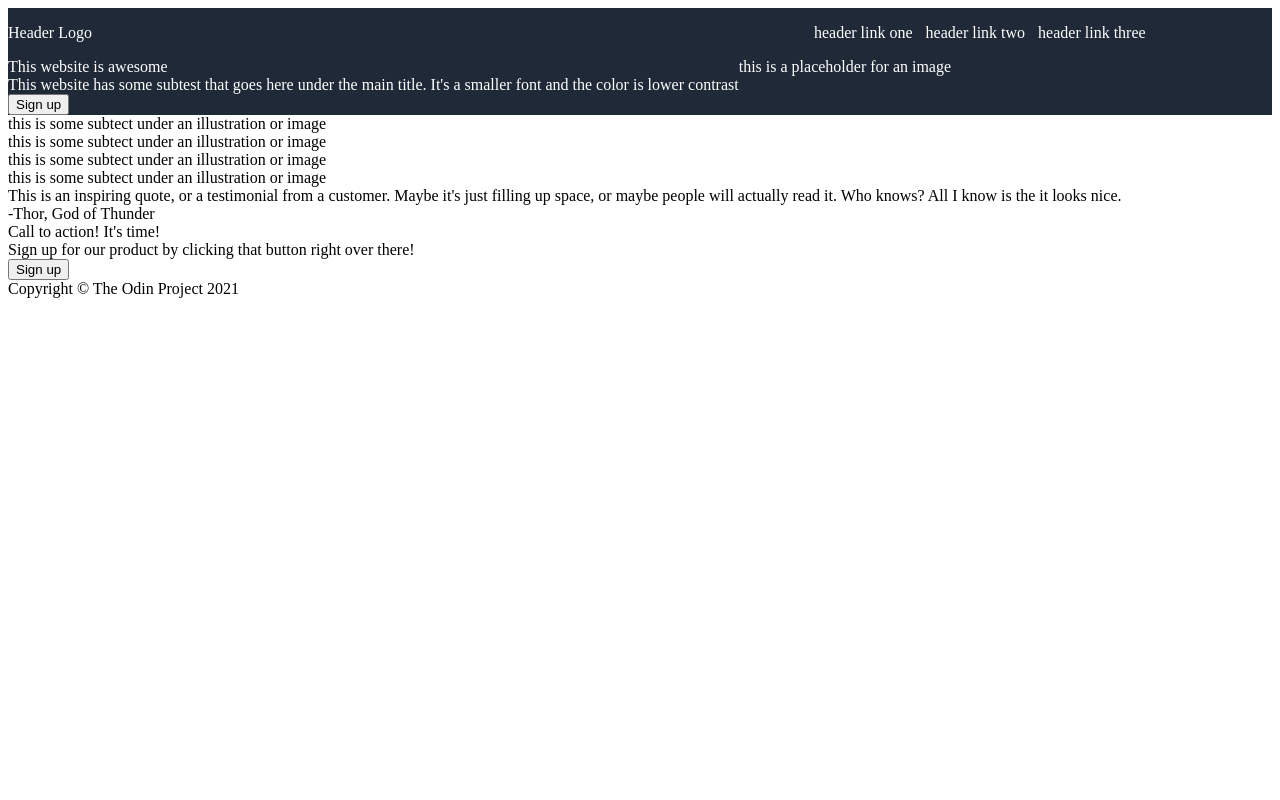
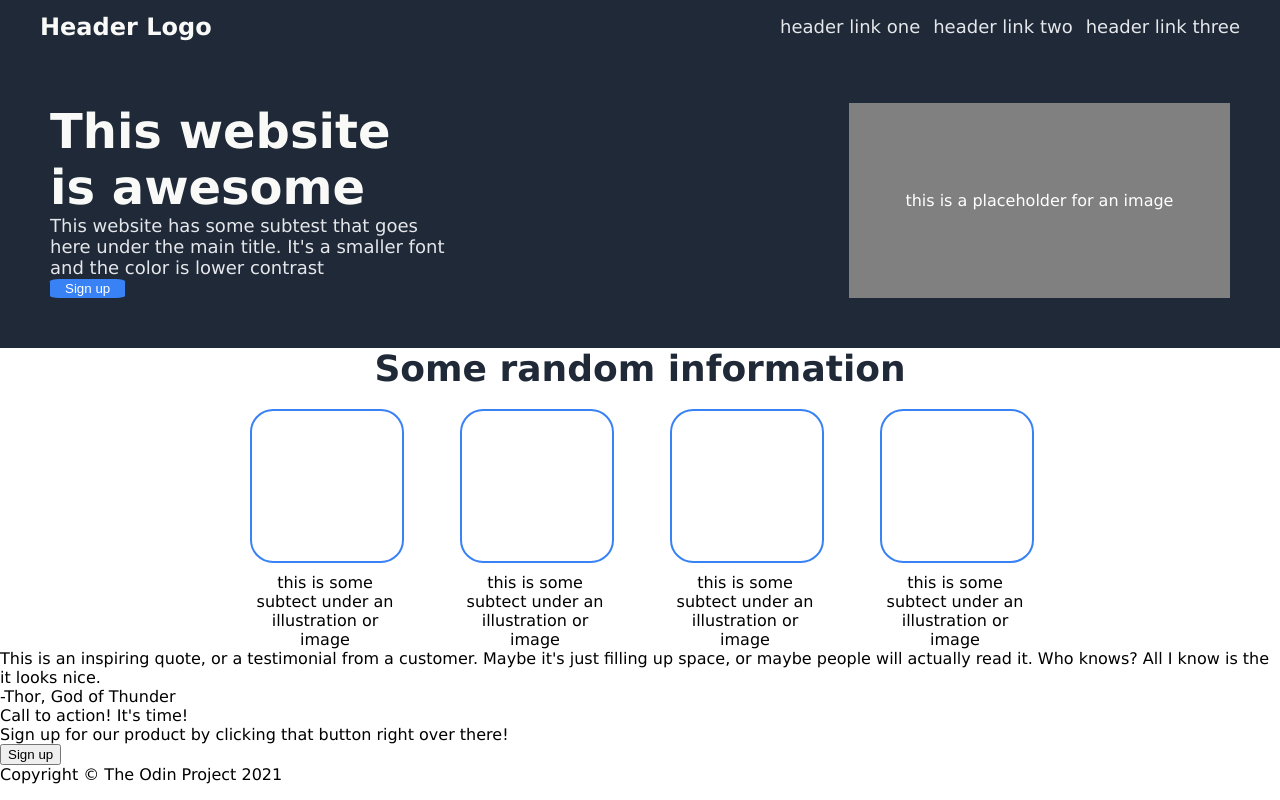
Before and after one commit to HadiJF03/landing-page, a plain HTML site: page index.html in a window 1280 px wide. Drawn offline with Linux system fonts and the light colour scheme.

Commit message:
added info css

```diff
--- a/index.html
+++ b/index.html
@@ -4,15 +4,9 @@
         <meta lang="en" charset="UTF-8">
         <title>Landing Page</title>
         <link rel="stylesheet" href="./styles.css">
-        <style>
-            .container{
-                display: flex;
-                flex-direction: column;
-            }
-        </style>
     </head>
     <body>
-            <div class="container">
+           <div class="container">
                 <div class="header" >
                     <div class="logo">Header Logo</div>
                     <ul>
@@ -23,7 +17,7 @@
                 </div>
 
                 <div class="hero">
-                    <div class="">
+                    <div class="left">
                         <div id="text">This website is awesome</div>
                         <div id="subtext">This website has some subtest that goes here under the main title. It's a smaller font and the color is lower contrast</div>
                         <button class="signup">Sign up</button>
@@ -31,7 +25,7 @@
 
                     <div class="image">this is a placeholder for an image</div>
                 </div>
-
+                <div class="title">Some random information</div>
                 <div class="info">
                     <div class="pair">
                         <div class="box"></div>
--- a/styles.css
+++ b/styles.css
@@ -1,11 +1,21 @@
+body{
+    font-family: Verdana, Geneva, Tahoma, sans-serif;
+    display: flex;
+    flex-direction: column;
+    align-items: stretch;
+    min-height: 100vh;
+    margin: 0;
+
+
+}
+
 ul{
-
     list-style-type: none;
     display: flex;
     gap: 13px;
-    margin-right: 10%;
 }
 a{
+
     color: white;
     text-decoration: none;
 }
@@ -16,11 +26,72 @@ a{
     display: flex;
     justify-content: space-between;
     align-items: center;
-
+    padding: 0 40px;
+}
+.logo{
+    font-weight: bolder;
+    font-size: 24px;
+    color: #f9faf8;
 }
 .hero{
     background-color: #1F2937;
     color: white;
     display: flex;
+    justify-content: space-around;
+    padding: 50px;
 }
-.
+#text{
+    font-size: 48px;
+    font-weight:800;
+    color: #f9faf8;
+}
+#subtext, a{
+    font-size: 18px;
+    color: #e5e7eb;
+}
+#subtext, #text{
+    max-width: 50%;
+}
+.image{
+
+    background-color: gray;
+    width: 500px;
+    display: flex;
+    justify-content: center;
+    align-items: center;
+}
+.hero .signup{
+    border-radius: 12%;
+    border-style: none;
+    color: white;
+    background-color: #3882f6;
+    padding: 2px 15px;
+}
+.title{
+    text-align: center;
+    font-size: 36px;
+    font-weight: 800;
+    color: #1F2937;
+    margin-bottom: 20px;
+}
+.box{
+    background-color: white;
+    border-width: 2px;
+    border-style: solid;
+    border-color: #3882f6;
+    width: 150px;
+    height: 150px;
+    border-radius: 15%;
+    margin-bottom: 10px;
+}
+.info{
+    background-color: white;
+    display: flex;
+    justify-content: center;
+    align-items: center;
+    gap: 60px;
+}
+.pair{
+    max-width: 150px;
+    text-align: center;
+}
```
